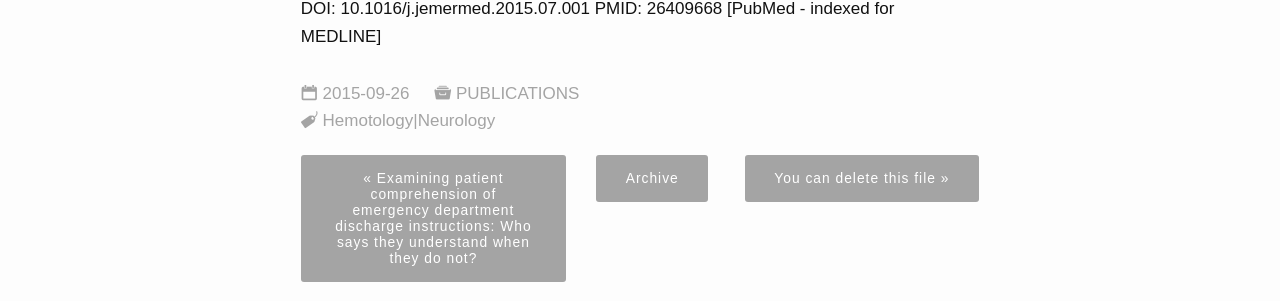
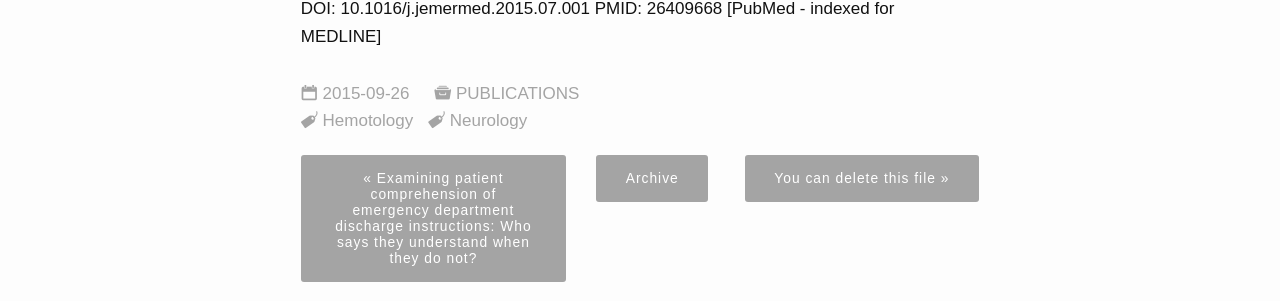
Before and after one commit to vsevkayf/OmarKhayyam, a Jekyll site: the page built from _posts/2015-09-26-138.md, in a window 1280 px wide. Shown: the part 1632-1933 px from the top of the page. Built offline with Jekyll 4.4.1, drawn with Linux system fonts in a browser that asks for light colours; nearby versions of some CDN libraries; some web fonts are replaced.

Commit message:
Update 2015-09-26-138.md

```diff
--- a/_posts/2015-09-26-138.md
+++ b/_posts/2015-09-26-138.md
@@ -9,7 +9,8 @@ teaser: "Granek L(1), Mizrakli Y(2), Ariad S(3), Jotkowitz A(4), Geffen DB(3)."
 categories:
   - Publications
 tags:
-  - Hemotology|Neurology
+  - Hemotology
+  - Neurology
 ---
 1. J Emerg Med. 2016 Jan;50(1):1-6. doi: 10.1016/j.jemermed.2015.07.001. Epub 2015
 Sep 26.
```
